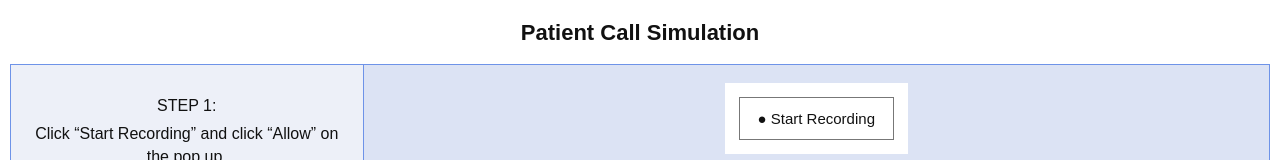
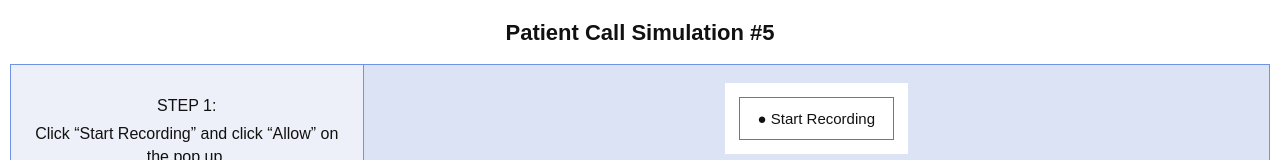
Before and after one commit to bakrogh2013/patient5elevenlabsNEW, a plain HTML site: page index.html in a window 1280 px wide. Shown: the top 160 px of the page. Drawn offline with Linux system fonts and the light colour scheme; a script that the page names is missing.

Commit message:
Update index.html

```diff
--- a/index.html
+++ b/index.html
@@ -174,7 +174,7 @@
 
   <main class="simulation">
 
-    <h1>Patient Call Simulation</h1>
+    <h1>Patient Call Simulation #5</h1>
 
     <table class="step-table">
 
```
